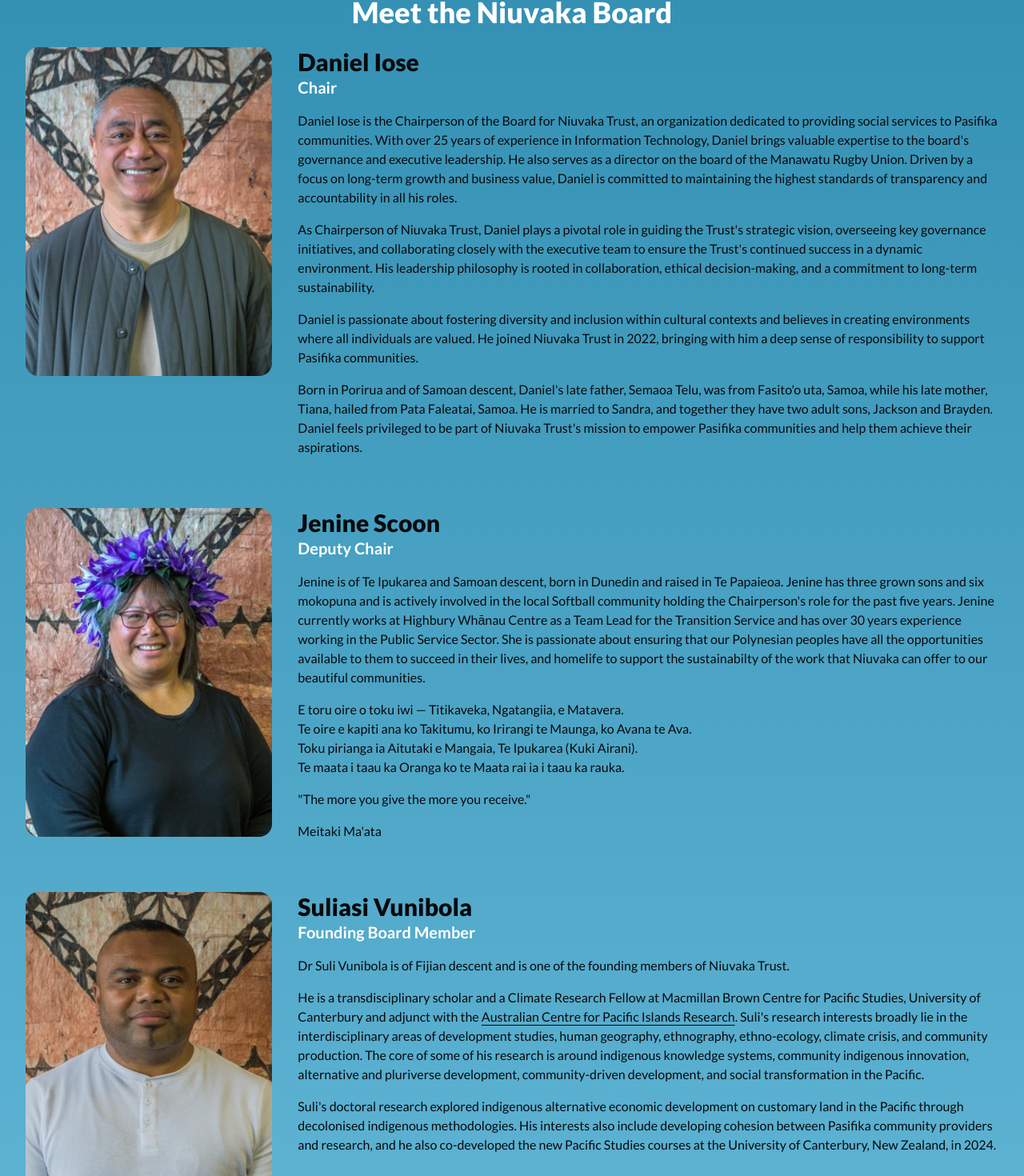
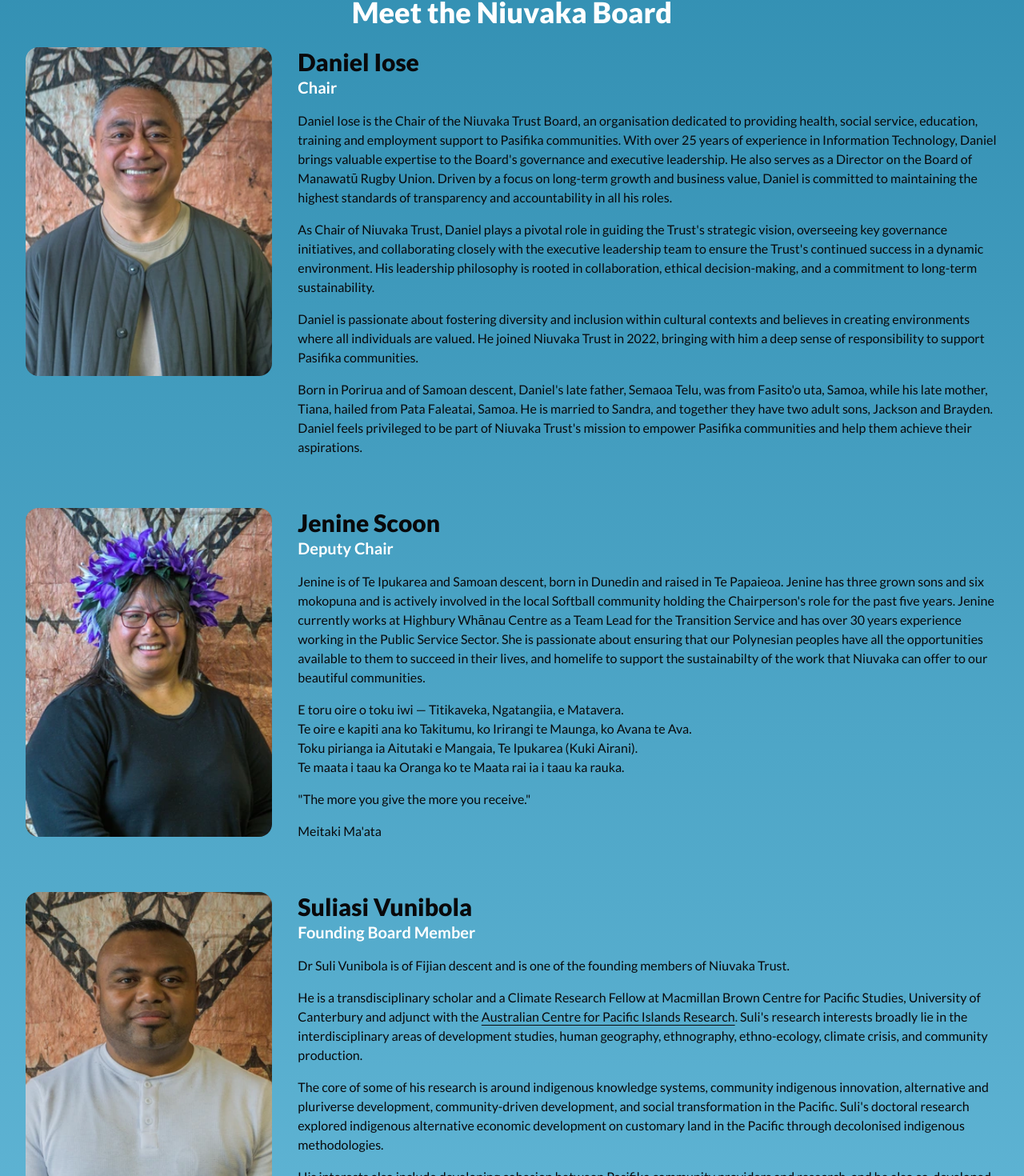
Before and after one commit to jhigger/niuvaka-trust, a Next.js app: page /about in a window 1280 px wide. Shown: the part 3148-4618 px from the top of the page at 80% size. Built offline with nearby package versions, Linux system fonts and the light colour scheme.

Commit message:
feat: update bio

```diff
--- a/src/pages/about.tsx
+++ b/src/pages/about.tsx
@@ -23,21 +23,22 @@ const governanceBoard: GovernanceBoardType[] = [
     description: (
       <>
         <p>
-          Daniel Iose is the Chairperson of the Board for Niuvaka Trust, an
-          organization dedicated to providing social services to Pasifika
-          communities. With over 25 years of experience in Information
-          Technology, Daniel brings valuable expertise to the board&apos;s
-          governance and executive leadership. He also serves as a director on
-          the board of the Manawatu Rugby Union. Driven by a focus on long-term
-          growth and business value, Daniel is committed to maintaining the
-          highest standards of transparency and accountability in all his roles.
+          Daniel Iose is the Chair of the Niuvaka Trust Board, an organisation
+          dedicated to providing health, social service, education, training and
+          employment support to Pasifika communities. With over 25 years of
+          experience in Information Technology, Daniel brings valuable expertise
+          to the Board&apos;s governance and executive leadership. He also
+          serves as a Director on the Board of Manawatū Rugby Union. Driven by a
+          focus on long-term growth and business value, Daniel is committed to
+          maintaining the highest standards of transparency and accountability
+          in all his roles.
         </p>
         <p>
-          As Chairperson of Niuvaka Trust, Daniel plays a pivotal role in
-          guiding the Trust&apos;s strategic vision, overseeing key governance
-          initiatives, and collaborating closely with the executive team to
-          ensure the Trust&apos;s continued success in a dynamic environment.
-          His leadership philosophy is rooted in collaboration, ethical
+          As Chair of Niuvaka Trust, Daniel plays a pivotal role in guiding the
+          Trust&apos;s strategic vision, overseeing key governance initiatives,
+          and collaborating closely with the executive leadership team to ensure
+          the Trust&apos;s continued success in a dynamic environment. His
+          leadership philosophy is rooted in collaboration, ethical
           decision-making, and a commitment to long-term sustainability.
         </p>
         <p>
@@ -114,19 +115,21 @@ const governanceBoard: GovernanceBoardType[] = [
           </a>
           . Suli&apos;s research interests broadly lie in the interdisciplinary
           areas of development studies, human geography, ethnography,
-          ethno-ecology, climate crisis, and community production. The core of
-          some of his research is around indigenous knowledge systems, community
-          indigenous innovation, alternative and pluriverse development,
-          community-driven development, and social transformation in the
-          Pacific.
+          ethno-ecology, climate crisis, and community production.
         </p>
         <p>
-          Suli&apos;s doctoral research explored indigenous alternative economic
-          development on customary land in the Pacific through decolonised
-          indigenous methodologies. His interests also include developing
-          cohesion between Pasifika community providers and research, and he
-          also co-developed the new Pacific Studies courses at the University of
-          Canterbury, New Zealand, in 2024.
+          The core of some of his research is around indigenous knowledge
+          systems, community indigenous innovation, alternative and pluriverse
+          development, community-driven development, and social transformation
+          in the Pacific. Suli&apos;s doctoral research explored indigenous
+          alternative economic development on customary land in the Pacific
+          through decolonised indigenous methodologies.
+        </p>
+        <p>
+          His interests also include developing cohesion between Pasifika
+          community providers and research, and he also co-developed the new
+          Pacific Studies courses at the University of Canterbury, New Zealand,
+          in 2024.
         </p>
       </>
     ),
@@ -149,16 +152,15 @@ const governanceBoard: GovernanceBoardType[] = [
           Te Papa Tongarewa, the Museum of Aotearoa-New Zealand. Tawhiti was an
           appointed member of the Manawhenua Iwi Relationship Board to the
           MidCentral District Health Board (MDHB) Healthy Communities Advisory
-          Committee & MDHB Disability Support Advisory Committee.
-          <br />
-          Tawhiti is a Registered Graduate in Frontline Management, New Zealand
-          Institute of Management, a Bursar Recipient of Te Rau Puawai Māori
-          Mental Health Development studying Psychology through Te Kunenga ki
-          Pūrehuroa and has a background in the education sector, specifically
-          within total immersion Māori language settings. Tawhiti has given
-          extensive contributions to the health sector and the Whānau Ora
-          movement including as Co-Project Lead for the establishment of Te
-          Awahou Community Health Service in Foxton.
+          Committee & MDHB Disability Support Advisory Committee. Tawhiti is a
+          Registered Graduate in Frontline Management, New Zealand Institute of
+          Management, a Bursar Recipient of Te Rau Puawai Māori Mental Health
+          Development studying Psychology through Te Kunenga ki Pūrehuroa and
+          has a background in the education sector, specifically within total
+          immersion Māori language settings. Tawhiti has given extensive
+          contributions to the health sector and the Whānau Ora movement
+          including as Co-Project Lead for the establishment of Te Awahou
+          Community Health Service in Foxton.
         </p>
         <p>
           He was a key Leader for the Ngāti Whakatere and Te Awahou Waitangi
```
